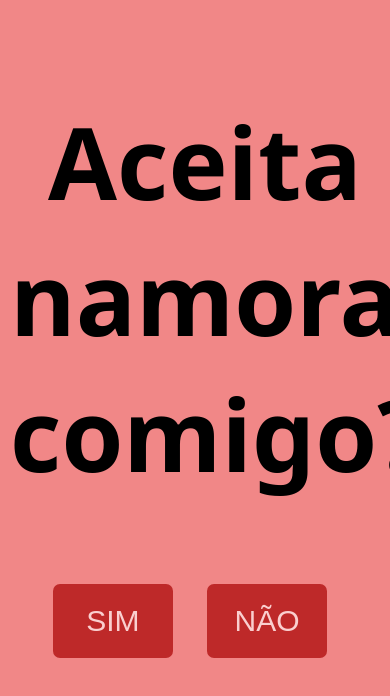
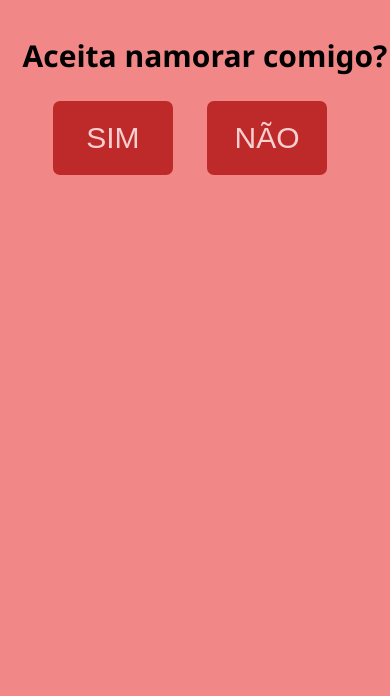
Before and after one commit to Quezia-Emilly/aceita-ou-nao, a plain HTML site: page pedido-de-namoro/index.html in a window 390 px wide. Drawn offline with Linux system fonts and the light colour scheme.

Commit message:
Update responsive style.css

```diff
--- a/pedido-de-namoro/style.css
+++ b/pedido-de-namoro/style.css
@@ -1,6 +1,7 @@
-h2 {
-    font-size: 100px;
-    font-family: 'Segoe UI', Tahoma, Geneva, Verdana, sans-serif;
+@media screen and (max-width: 768px) {
+    h2 {
+        font-size: 30px;
+    }
 }
 
 #conteiner {
```
